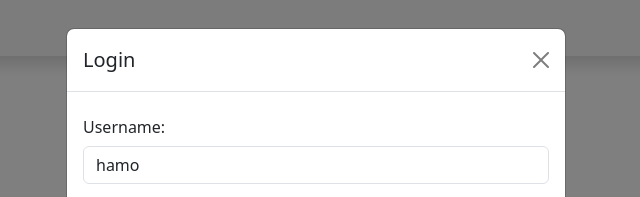
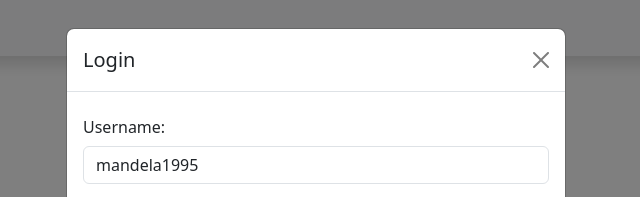
Before and after one commit to Mandela95/Social-App, a website: page index.html in a window 1280 px wide. Both pictures are taken after a click on the button "Login". Shown: the top 197 px of the page, 324-964 px from the left. Drawn offline with nearby package versions, Linux system fonts and the light colour scheme; no server answers.

Commit message:
Update index.html

```diff
--- a/index.html
+++ b/index.html
@@ -60,7 +60,7 @@
           <form>
             <div class="mb-3">
               <label for="recipient-name" class="col-form-label" autocomplete="username">Username:</label>
-              <input type="text" class="form-control" id="usernameInput" value="hamo">
+              <input type="text" class="form-control" id="usernameInput" value="mandela1995">
             </div>
             <div class="mb-3">
               <label for="message-text" class="col-form-label">Password:</label>
```
